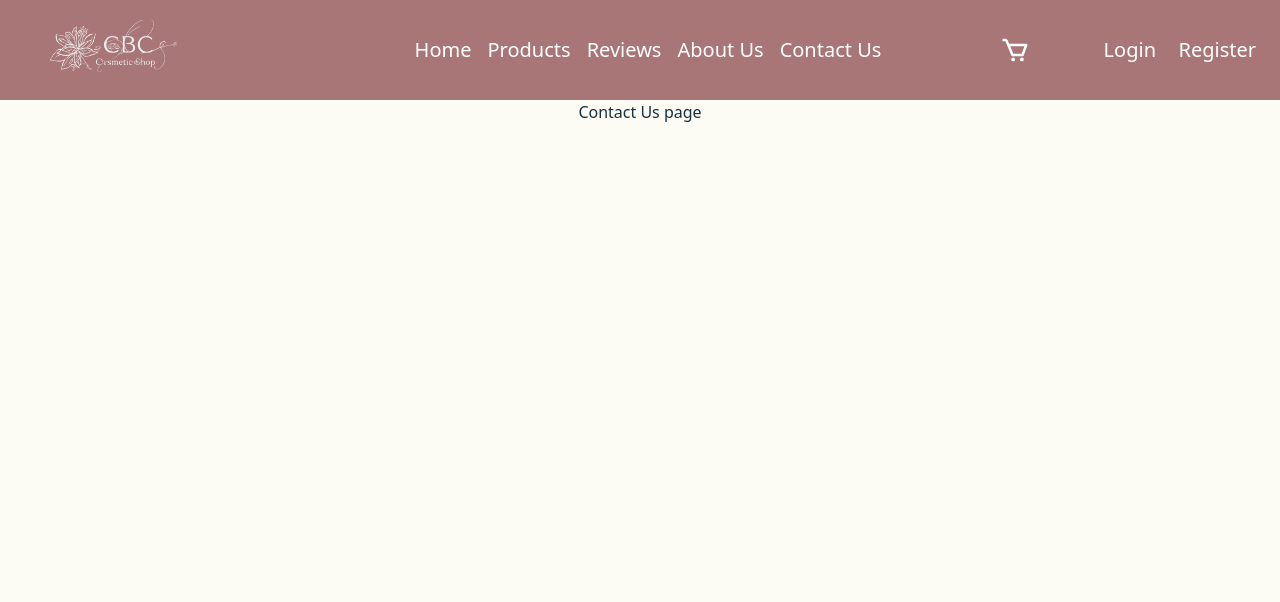
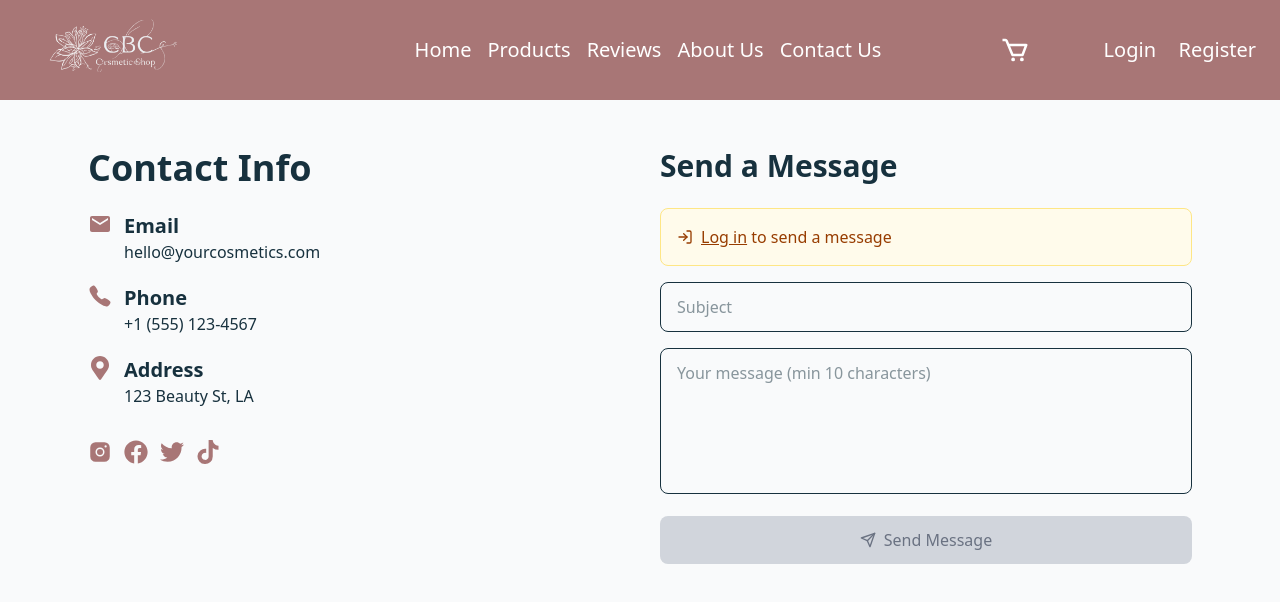
Before and after one commit to chathuniimasha/cbc-frontend-batch-six, a React (Vite) app: page /contact-us in a window 1280 px wide. Shown: the top 602 px of the page. Built offline with nearby package versions, Linux system fonts and the light colour scheme; no server answers.

Commit message:
contact🚀

```diff
--- a/src/pages/client/clientPage.jsx
+++ b/src/pages/client/clientPage.jsx
@@ -7,6 +7,7 @@ import CartPage from "./cart";
 import CheckoutPage from "./checkoutPage";
 import HomePage from "../homePage";
 import AboutPage from "../aboutPage";
+import ContactPage from "../contactPage";
 
 export default function ClientWebPage(){
     return(
@@ -18,7 +19,7 @@ export default function ClientWebPage(){
                 <Route path="/products" element={<ProductsPage/>}/>
                 <Route path="/reviews" element={<h1 className="text-3px text-center">Review page</h1>}/>
                 <Route path="/about-us" element={<AboutPage/>}/>
-                <Route path="/contact-us" element={<h1 className="text-3px text-center">Contact Us page</h1>}/>
+                <Route path="/contact-us" element={<ContactPage/>}/>
                 <Route path="/cart" element={<CartPage/>}/>
                 <Route path="/overview/:productId" element={<ProductOverViewPage/>}/>
                 <Route path="/checkout" element={<CheckoutPage/>}/>
--- /dev/null
+++ b/src/pages/contactPage.jsx
@@ -0,0 +1,167 @@
+import { useState, useEffect } from "react";
+import { useNavigate, Link } from "react-router-dom";
+import axios from "axios";
+import { toast } from "react-hot-toast";
+import { MdEmail } from "react-icons/md";
+import { IoCall } from "react-icons/io5";
+import { FaMapMarkerAlt, FaTiktok } from "react-icons/fa";
+import { PiInstagramLogoFill } from "react-icons/pi";
+import { FaFacebook } from "react-icons/fa";
+import { FaTwitter } from "react-icons/fa";
+import { FiLogIn, FiSend } from "react-icons/fi";
+
+
+
+export default function ContactPage() {
+  const navigate = useNavigate();
+  const [user, setUser] = useState(null);        // ← logged-in user
+  const [form, setForm] = useState({ subject: "", message: "" });
+  const [loading, setLoading] = useState(false);
+
+  // Try to decode token → set user if valid
+  useEffect(() => {
+    const token = localStorage.getItem("token");
+    if (!token) return; // ← no token = not logged in → don't redirect
+
+    try {
+      const payload = JSON.parse(atob(token.split(".")[1]));
+      setUser(payload);
+    } catch {
+      localStorage.removeItem("token");
+      toast.error("Session expired. Please log in again.");
+      // Don't redirect — let them see the page
+    }
+  }, []);
+
+  const handleSubmit = () => {
+    if (!user) {
+      toast.error("You must be logged in to send a message");
+      return;
+    }
+
+    if (!form.subject.trim()) return toast.error("Subject required");
+    if (form.message.length < 10) return toast.error("Message too short");
+
+    setLoading(true);
+    axios
+      .post(
+        import.meta.env.VITE_BACKEND_URL + "/api/users/contacts",
+        { name:user.name,
+          email: user.email,
+          subject: form.subject,
+          message: form.message,
+        },
+        {
+          headers: { Authorization: `Bearer ${localStorage.getItem("token")}` },
+        }
+      )
+      .then(() => {
+        toast.success("Message sent!");
+        setForm({ subject: "", message: "" });
+      })
+      .catch((err) => {
+        toast.error("Failed to send");
+      })
+      .finally(() => setLoading(false));
+  };
+
+  return (
+    <div className="min-h-screen bg-gray-50 py-12">
+      <div className="max-w-6xl mx-auto px-6 grid md:grid-cols-2 gap-10">
+        {/* Left: Contact Info */}
+        <div>
+          <h2 className="text-4xl font-bold mb-6">Contact Info</h2>
+          <div className="space-y-5">
+            <div className="flex gap-3">
+              <MdEmail className="text-accent text-2xl" />
+              <div><p className="font-semibold text-xl">Email</p><p>hello@yourcosmetics.com</p></div>
+            </div>
+            <div className="flex gap-3">
+              <IoCall className="text-accent text-2xl" />
+              <div><p className="font-semibold text-xl">Phone</p><p>+1 (555) 123-4567</p></div>
+            </div>
+            <div className="flex gap-3">
+              <FaMapMarkerAlt className="text-accent text-2xl" />
+              <div><p className="font-semibold text-xl">Address</p><p>123 Beauty St, LA</p></div>
+            </div>
+          </div>
+          <div className="mt-8 flex gap-3">
+            <a href="#" className="text-accent hover:text-gray-800"><PiInstagramLogoFill className="text-2xl" /></a>
+            <a href="#" className="text-accent hover:text-gray-800"><FaFacebook className="text-2xl" /></a>
+            <a href="#" className="text-accent hover:text-gray-800"><FaTwitter className="text-2xl" /></a>
+            <a href="#" className="text-accent hover:text-gray-800"><FaTiktok className="text-2xl" /></a>
+
+          </div>
+        </div>
+
+        {/* Right: Form */}
+        <div>
+          <h2 className="text-3xl font-bold mb-6">Send a Message</h2>
+
+          {/* Show login prompt if not logged in */}
+          {!user && (
+            <div className="mb-4 p-4 bg-amber-50 border border-amber-200 rounded-lg text-amber-800 flex items-center gap-2">
+              <FiLogIn />
+              <p>
+                <Link to="/login" className="underline font-medium">Log in</Link> to send a message
+              </p>
+            </div>
+          )}
+
+          <form
+            onSubmit={(e) => { e.preventDefault(); handleSubmit(); }}
+            className="space-y-4"
+          >
+            {/* Name & Email: Show only if logged in */}
+            {user && (
+              <>
+                <input
+                  value={`${user.firstName} ${user.lastName}`}
+                  readOnly
+                  className="w-full px-4 py-3 border rounded-lg bg-gray-100"
+                />
+                <input
+                  value={user.email}
+                  readOnly
+                  className="w-full px-4 py-3 border rounded-lg bg-gray-100"
+                />
+              </>
+            )}
+
+            {/* Subject */}
+            <input
+              placeholder="Subject"
+              value={form.subject}
+              onChange={(e) => setForm({ ...form, subject: e.target.value })}
+              className="w-full px-4 py-3 border rounded-lg focus:ring-2 focus:ring-accent outline-none"
+              disabled={!user}
+            />
+
+            {/* Message */}
+            <textarea
+              placeholder="Your message (min 10 characters)"
+              rows={5}
+              value={form.message}
+              onChange={(e) => setForm({ ...form, message: e.target.value })}
+              className="w-full px-4 py-3 border rounded-lg focus:ring-2 focus:ring-accent outline-none resize-none"
+              disabled={!user}
+            />
+
+            {/* Send Button */}
+            <button
+              type="submit"
+              disabled={loading || !user}
+              className={`w-full py-3 rounded-lg font-medium flex items-center justify-center gap-2 transition
+                ${user
+                  ? "bg-accent text-white hover:bg-gray-800"
+                  : "bg-gray-300 text-gray-500 cursor-not-allowed"
+                }`}
+            >
+              {loading ? "Sending..." : <> <FiSend /> Send Message </>}
+            </button>
+          </form>
+        </div>
+      </div>
+    </div>
+  );
+}
```
